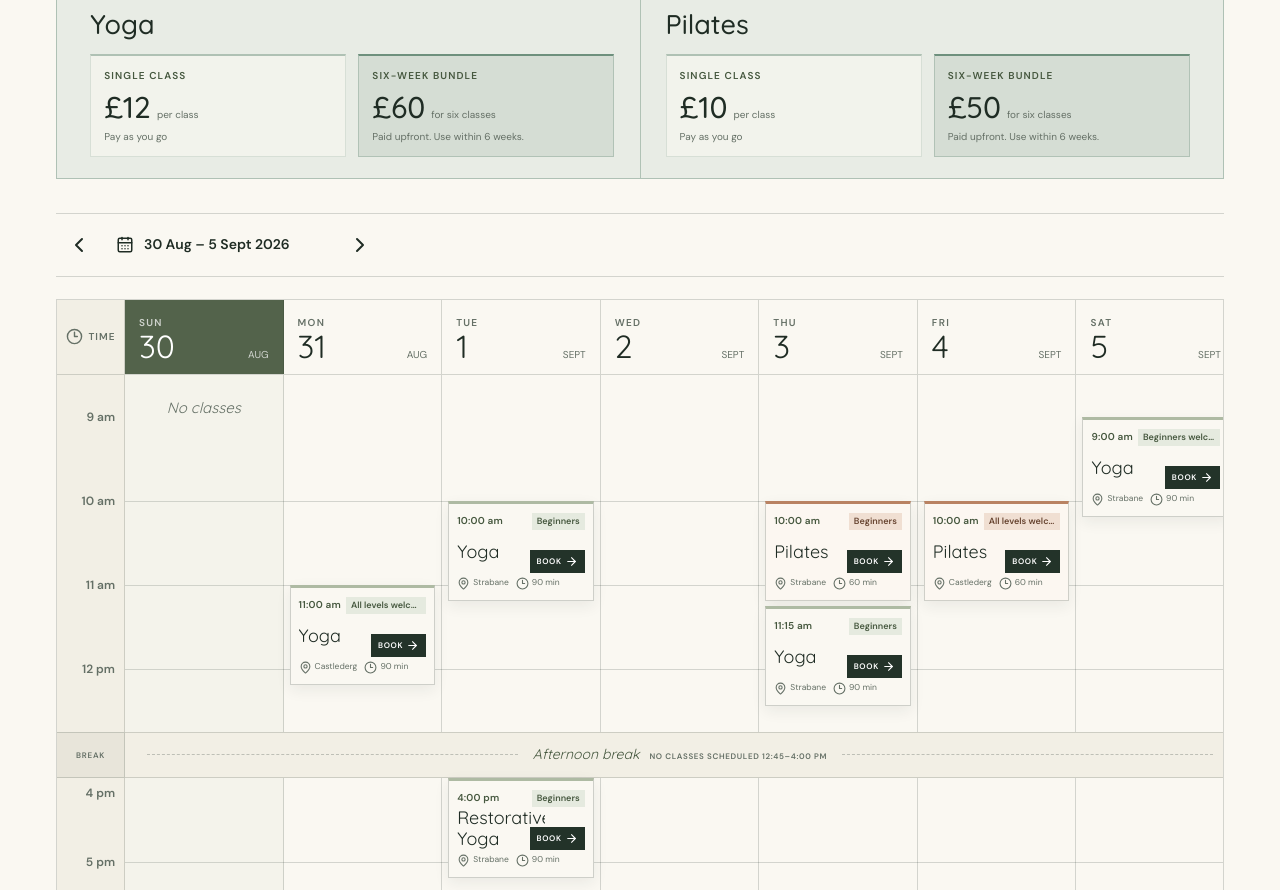
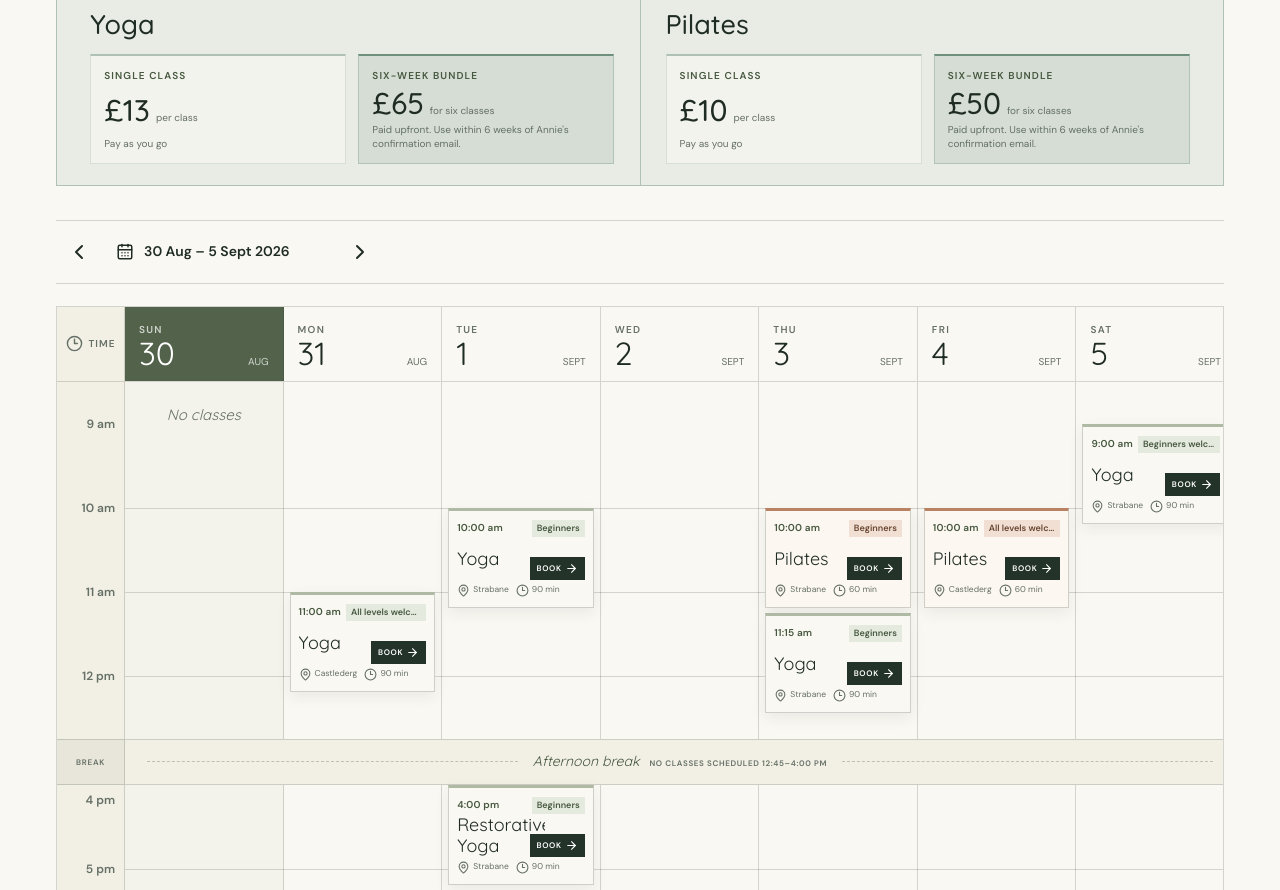
Before and after one commit to aliciaahunt/annies-yoga-website, a React (Vite) app: page /schedule in a window 1280 px wide. Shown: the part 920-1810 px from the top of the page. Built offline with nearby package versions, Linux system fonts and the light colour scheme.

Commit message:
Update studio yoga pricing

```diff
--- a/src/app/classPricing.ts
+++ b/src/app/classPricing.ts
@@ -14,15 +14,15 @@ export const CLASS_PRICE_PLANS: Record<ClassActivity, ClassPricePlan> = {
     activity: 'yoga',
     label: 'Yoga',
     dropInDescription: 'Pay as you go',
-    packageDescription: 'Paid upfront. Use within 6 weeks.',
-    singleClassPrice: 12,
-    packagePrice: 60,
+    packageDescription: "Paid upfront. Use within 6 weeks of Annie's confirmation email.",
+    singleClassPrice: 13,
+    packagePrice: 65,
   },
   pilates: {
     activity: 'pilates',
     label: 'Pilates',
     dropInDescription: 'Pay as you go',
-    packageDescription: 'Paid upfront. Use within 6 weeks.',
+    packageDescription: "Paid upfront. Use within 6 weeks of Annie's confirmation email.",
     singleClassPrice: 10,
     packagePrice: 50,
   },
```
Also changed, not shown: 1 other file (tests, documents, lock files or other folders).
